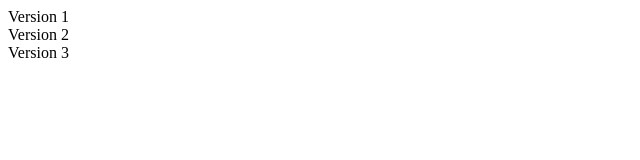
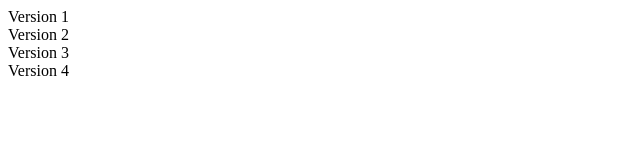
Before and after one commit to Amwaalwa/Learning-Git, a plain HTML site: page index.html in a window 1280 px wide. Shown: the full height of the page, 0-640 px from the left. Drawn offline with Linux system fonts and the light colour scheme.

Commit message:
Version4

```diff
--- a/index.html
+++ b/index.html
@@ -12,5 +12,6 @@
     <div id="Version-1" >Version 1</div>
     <div id="Version-2" >Version 2</div>
     <div id="Version-3" >Version 3</div>
+    <div id="Version-4" >Version 4</div>
 </body>
 </html>
```
